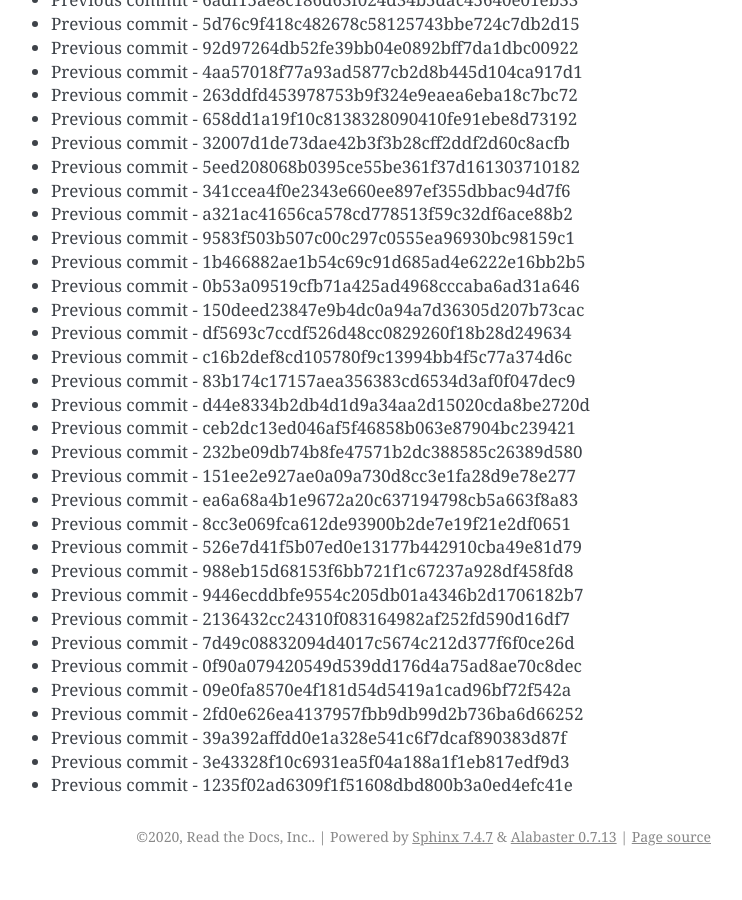
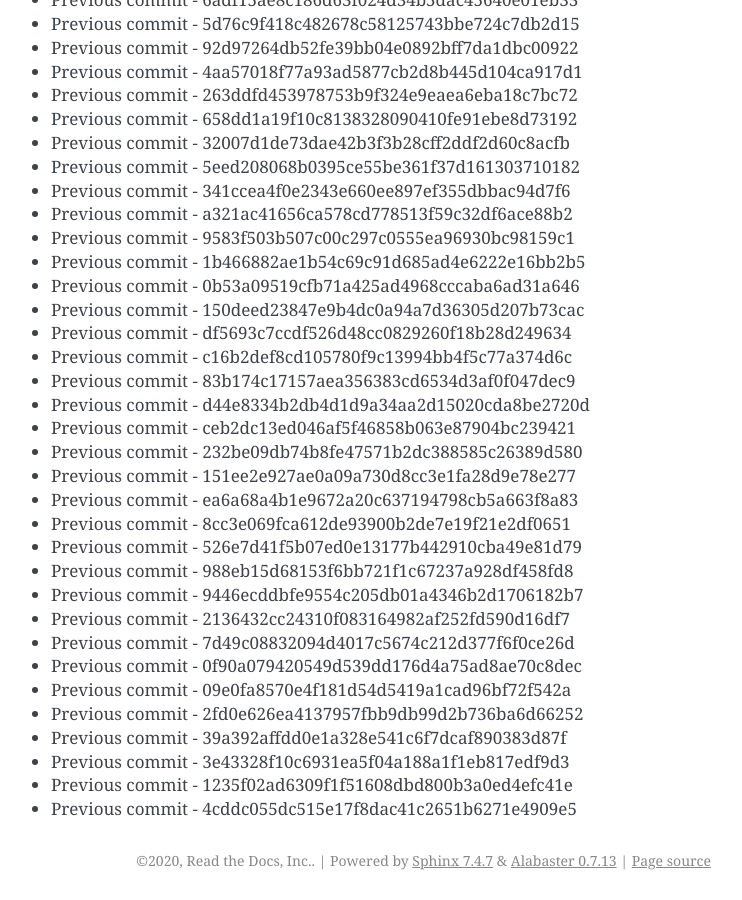
Before and after one commit to readthedocs/rtd-git-stresstest, a Sphinx documentation site: the page built from docs/updates.rst, in a window 1280 px wide and 900 px high, scrolled down 23429 px. Shown: the whole window, without its empty margins (399-1141 px from the left). Built offline with Sphinx 7.4.7, drawn with Linux system fonts in a browser that asks for light colours; before the commit the page ends 24305 px from its top, so only the background shows below that.

Commit message:
Generating commit from previous: 4cddc055dc515e17f8dac41c2651b6271e4909e5

```diff
--- a/docs/updates.rst
+++ b/docs/updates.rst
@@ -1016,3 +1016,4 @@ It can be tested for any performance characteristics.
 * Previous commit - 39a392affdd0e1a328e541c6f7dcaf890383d87f
 * Previous commit - 3e43328f10c6931ea5f04a188a1f1eb817edf9d3
 * Previous commit - 1235f02ad6309f1f51608dbd800b3a0ed4efc41e
+* Previous commit - 4cddc055dc515e17f8dac41c2651b6271e4909e5
```
